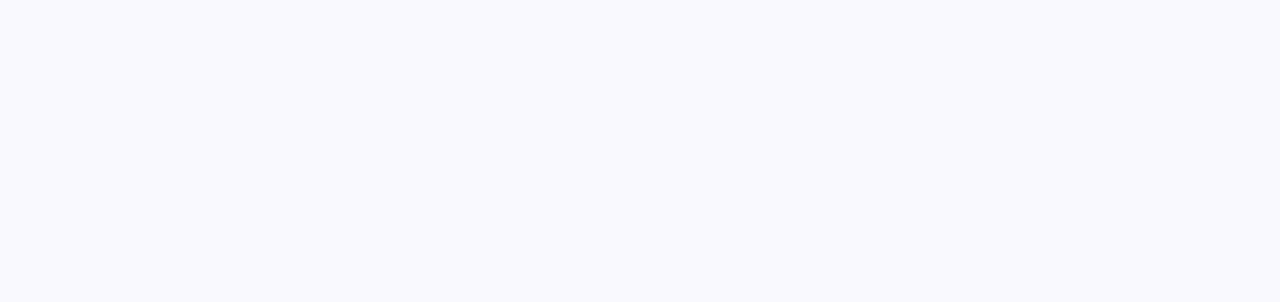
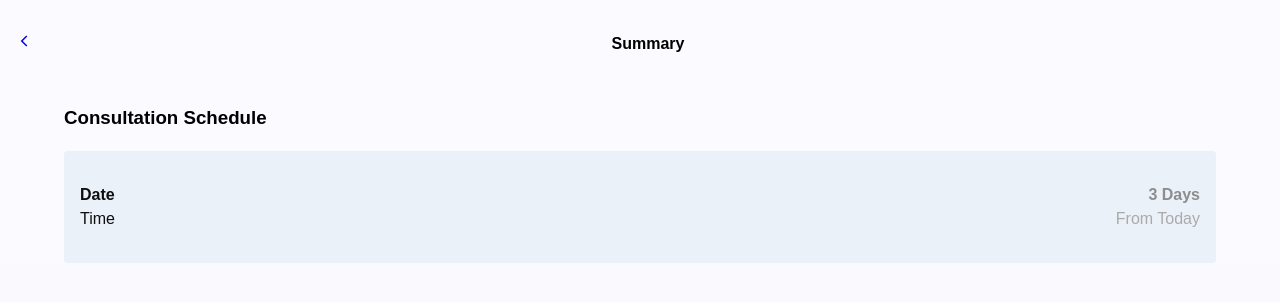
Before and after one commit to zaid-kh/Help-Doc, a React (Vite) app: page /summary in a window 1280 px wide. Before the commit this address had no page. Shown: the top 302 px of the page. Built offline with nearby package versions, Linux system fonts and the light colour scheme.

Commit message:
added scheduled time section

```diff
--- a/src/App.css
+++ b/src/App.css
@@ -1,9 +1,11 @@
-body {
-  margin: 0;
+* {
+  font-family: Arial, Helvetica, sans-serif;
+  list-style: none;
 }
 
 body {
   margin: 0;
+  background-color: #FAFAFF;
 }
 
 
--- a/src/App.jsx
+++ b/src/App.jsx
@@ -10,6 +10,7 @@ import { Profile } from "./components/Profile/Profile";
 import { ProfileEdit } from "./components/Profile/ProfileEdit";
 import Login from "./components/Login/Login";
 import Register from "./components/Login/Register";
+import { AppointementSummary } from "./components/Dashboard/AppointementSummary";
 
 function App() {
   return (
@@ -24,6 +25,8 @@ function App() {
           <Route path="/dashboard" element={<DashBoard />} />
           <Route path="/profile" element={<Profile />} />
           <Route path="/profileEdit" element={<ProfileEdit />} />
+          <Route path="/summary" element={<AppointementSummary />} />
+
           <Route path="/appointments" element={<Appointments />} />
         </Routes>
       </BrowserRouter>
--- a/src/components/Dashboard/AppointementSummary.jsx
+++ b/src/components/Dashboard/AppointementSummary.jsx
@@ -1,5 +1,6 @@
 import React from "react";
 import Toolbar from "../Toolbar/Toolbar";
+import "./summary.css";
 
 export const AppointementSummary = () => {
   return (
@@ -7,8 +8,18 @@ export const AppointementSummary = () => {
       {/* //todo: back to correct page (select date and time) */}
       <Toolbar title="Summary" route="/" />
       <section className="consultation-schedule">
-        <h2>Consultation Schedule</h2>
-        <section className="days-left"></section>
+        <h3>Consultation Schedule</h3>
+        <section className="consultation-card">
+          <div className="consultation-card-labels neutral-black">
+            <li className="bold">Date</li>
+            <li>Time</li>
+          </div>
+          <div className="consultation-card-time">
+            {/* //todo: add correct num of days */}
+            <li className="bold light-gray-1">3 Days</li>
+            <li className="light-gray-2">From Today</li>
+          </div>
+        </section>
       </section>
     </>
   );
--- /dev/null
+++ b/src/components/Dashboard/summary.css
@@ -0,0 +1,34 @@
+.consultation-schedule {
+    width: 90%;
+    margin-left: 5dvw;
+
+}
+
+.consultation-card {
+    padding: 2rem 1rem;
+    background-color: #EBF1F9;
+    display: flex;
+    align-items: center;
+    justify-content: space-between;
+    border-radius: 4px;
+}
+
+.consultation-card-time {
+    text-align: end;
+}
+
+.bold {
+    font-weight: bold;
+}
+
+.neutral-black {
+    color: #0F0F0F;
+}
+
+.light-gray-1 {
+    color: #8D8D8D;
+}
+
+.light-gray-2 {
+    color: #AAAAAA;
+}
```
